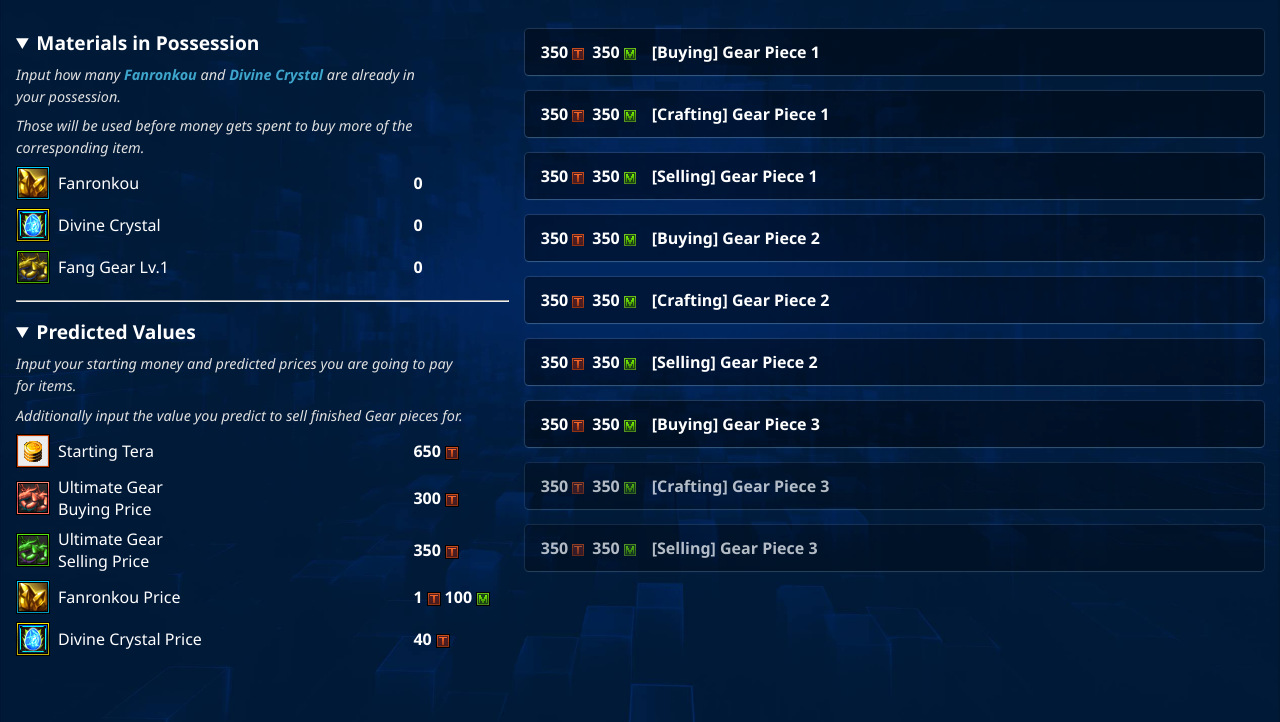
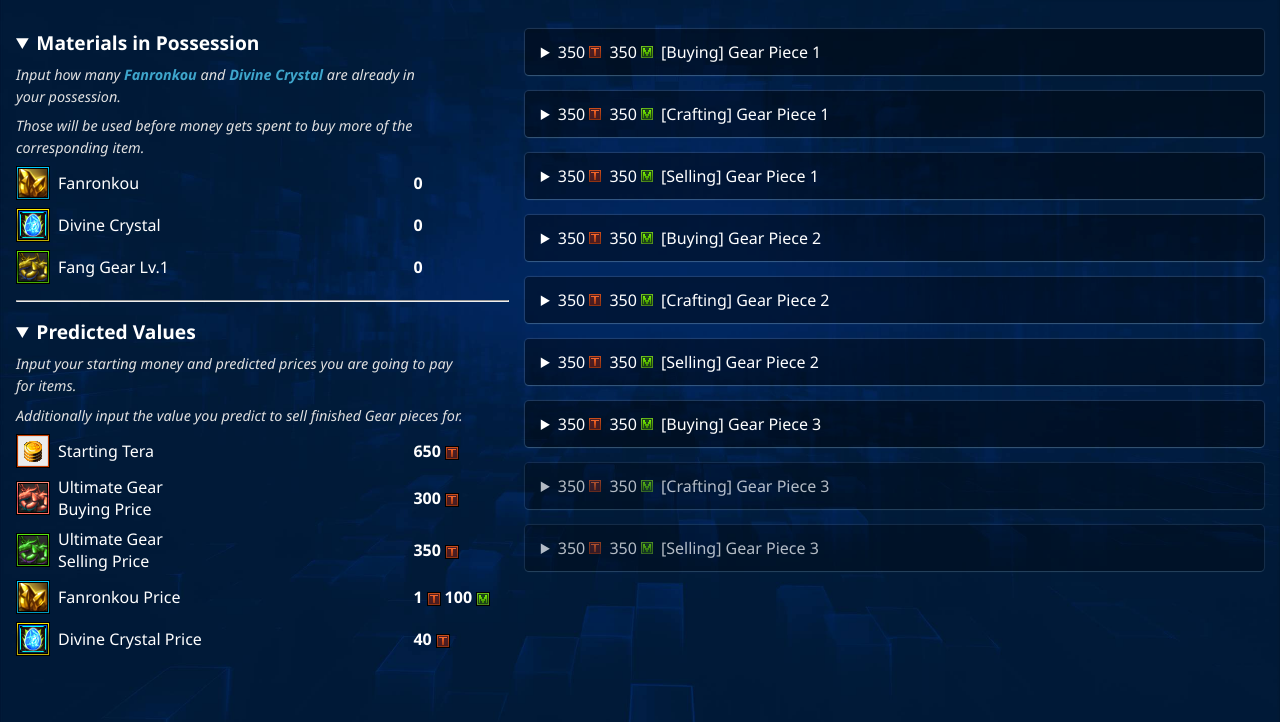
Before and after one commit to JustNeku/dmw-fang-calc, a plain HTML site: page index.html in a window 1280 px wide. Shown: the part 78-800 px from the top of the page. Drawn offline with Linux system fonts and the light colour scheme; a script that the page names is missing.

Commit message:
return of the marker

```diff
--- a/index.html
+++ b/index.html
@@ -93,6 +93,7 @@
                         <span id="out-bgp1-mega">350</span><img src="./assets/Currency_Mega.webp">
                         <span>[Buying] Gear Piece 1</span>
                     </summary>
+                    <div class="content"></div>
                 </details>
                 <details id="out-cgp1">
                     <summary>
--- a/style.css
+++ b/style.css
@@ -198,7 +198,7 @@ dialog {
             color: rgb(255, 181, 181);
         }
 
-        summary, .row p, .result {
+        .row p, .result {
             cursor: pointer;
             display: flex;
             gap: 0.25rem;
@@ -214,6 +214,15 @@ dialog {
 
             span:last-child {
                 margin-left: 0.5rem;
+            }
+        }
+
+        summary {
+            cursor: pointer;
+
+            img {
+                display: inline-block;
+                margin-inline: 0.25rem;
             }
         }
 
```
